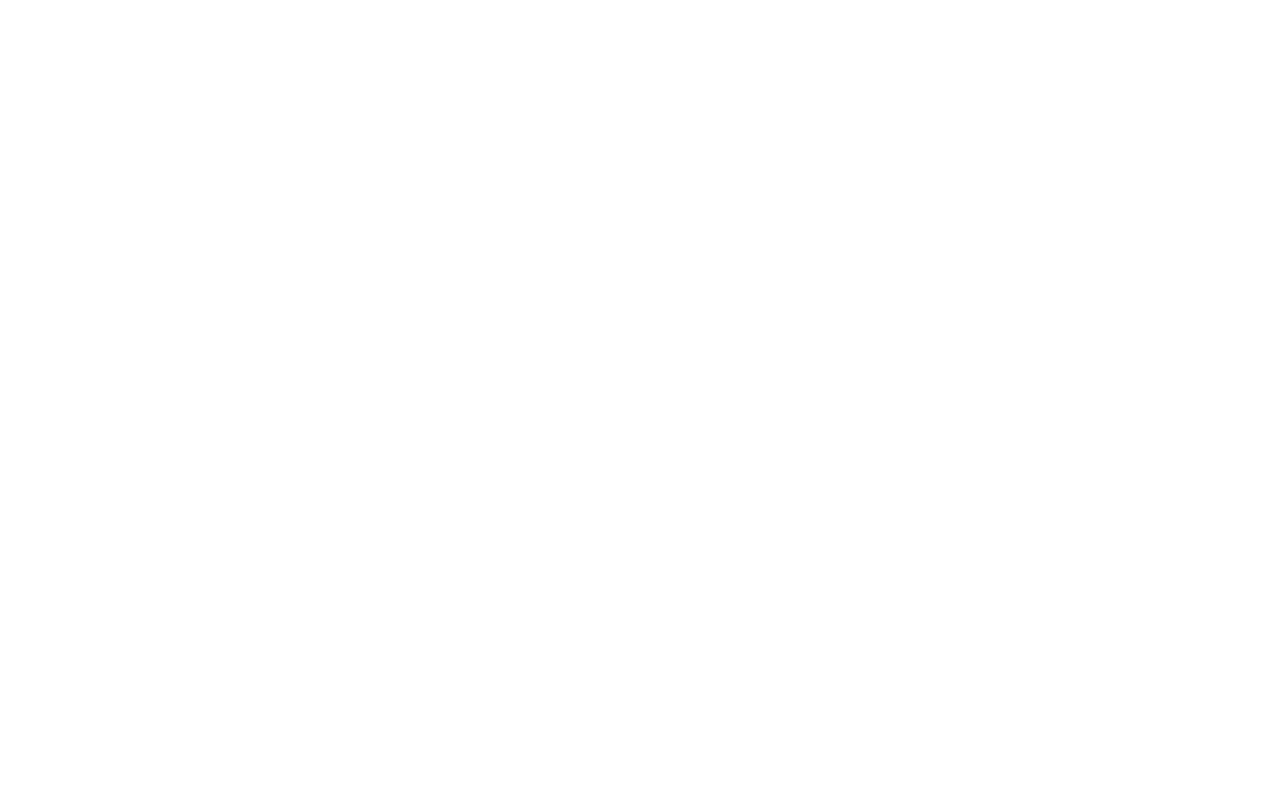
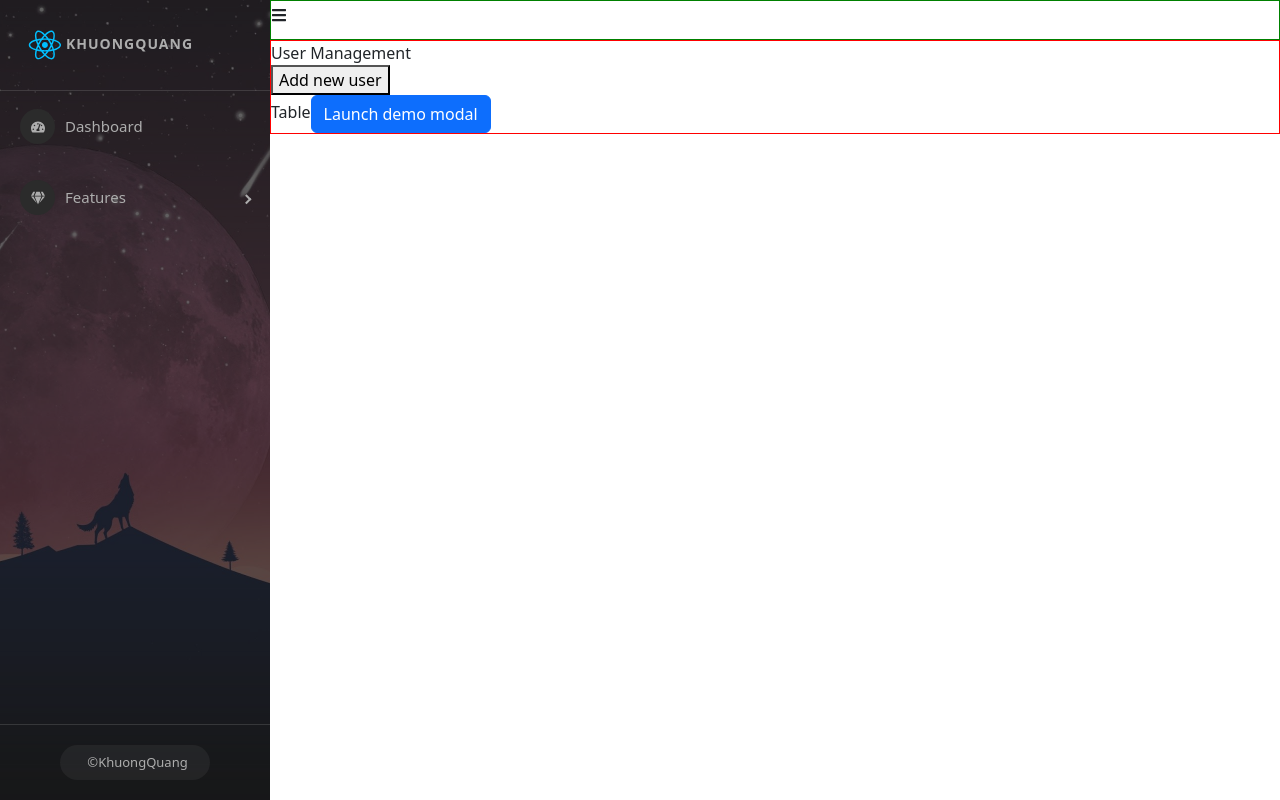
Before and after one commit to QuangKhuong3001/Test-Demo-React, a React (Create React App) app: page /admin/manage-user in a window 1280 px wide. Before the commit this address had no page. Built offline with nearby package versions, Linux system fonts and the light colour scheme.

Commit message:
modal add user

```diff
--- a/package.json
+++ b/package.json
@@ -6,16 +6,19 @@
     "@testing-library/jest-dom": "5.16.4",
     "@testing-library/react": "13.3.0",
     "@testing-library/user-event": "13.5.0",
+    "axios": "0.27.2",
     "bootstrap": "5.3.3",
     "react": "18.2.0",
     "react-bootstrap": "2.10.5",
     "react-dom": "18.2.0",
     "react-icon": "1.0.0",
     "react-icons": "4.4.0",
+    "react-paginate": "8.1.3",
     "react-pro-sidebar": "0.7.1",
     "react-redux": "8.0.1",
     "react-router-dom": "6.26.2",
     "react-scripts": "5.0.1",
+    "react-toastify": "9.0.7",
     "redux": "4.2.0",
     "redux-devtools-extension": "2.13.9",
     "redux-thunk": "2.4.1",
--- a/src/App.scss
+++ b/src/App.scss
@@ -72,8 +72,9 @@
         background: #303030;
         color: white;
         &:hover{
-        background: black;
-      }
+          background: black;
+          border: none;
+        }
       }
     }
   }
--- a/src/components/admin/admin.js
+++ b/src/components/admin/admin.js
@@ -2,7 +2,7 @@
 import './admin.scss'
 import { FaBars } from "react-icons/fa";
 import { useState } from "react";
-
+import { Outlet } from "react-router-dom";
 
 const Admin = (props) => {
     const [collapsed, setCollapsed] = useState(false);
@@ -13,8 +13,12 @@
                 <SideBar collapsed={collapsed} />
             </div>
             <div className="admin-content">
-                <FaBars onClick={() => setCollapsed(!collapsed)}></FaBars>
-                content go here
+                <div className="admin-header">
+                    <FaBars onClick={() => setCollapsed(!collapsed)}></FaBars>
+                </div>
+                <div className="admin-main">
+                    <Outlet />
+                </div>
             </div>
         </div>
     )
--- a/src/components/admin/admin.scss
+++ b/src/components/admin/admin.scss
@@ -1,8 +1,20 @@
-.admin-container{
+.admin-container {
     display: flex;
-    .admin-sidebar{
-        .pro-sidebar{
+    .admin-sidebar {
+        .pro-sidebar {
             height: 100vh;
         }
     }
+
+    .admin-content {
+        width: 100%;
+        .admin-header {
+            height: 40px;
+            border: 1px solid green;
+        }
+
+        .admin-main {
+            border: 1px solid red;
+        }
+    }
 }
--- /dev/null
+++ b/src/components/admin/content/dashboard.js
@@ -0,0 +1,7 @@
+const Dashboard = (props) => {
+    return (
+        <div>dashBoard</div>
+    )
+}
+
+export default Dashboard
--- /dev/null
+++ b/src/components/admin/content/manageuser.js
@@ -0,0 +1,25 @@
+import ModalCreateUser from "./modalcreateuser";
+
+
+const manageUser = (props) => {
+    return (
+        <div className="manage-user-container">
+            <div className="title">
+                User Management
+            </div>
+            <div className="manage-user-content">
+                <div>
+                    <button>
+                        Add new user
+                    </button>
+                </div>
+                <div>
+                    Table
+                    <ModalCreateUser />
+                </div>
+            </div>
+        </div >
+    )
+}
+
+export default manageUser;
--- /dev/null
+++ b/src/components/admin/content/modalcreateuser.js
@@ -0,0 +1,63 @@
+import { useState } from 'react';
+import Button from 'react-bootstrap/Button';
+import Modal from 'react-bootstrap/Modal';
+
+const ModalCreateUser = () => {
+    const [show, setShow] = useState(false);
+
+    const handleClose = () => setShow(false);
+    const handleShow = () => setShow(true);
+
+
+
+    return (
+        <>
+            <Button variant="primary" onClick={handleShow}>
+                Launch demo modal
+            </Button>
+
+            <Modal backdrop="static" show={show} onHide={handleClose} size='xl'>
+                <Modal.Header closeButton>
+                    <Modal.Title>Add new user</Modal.Title>
+                </Modal.Header>
+                <Modal.Body>
+                    <form className="row g-3">
+                        <div className="col-md-6">
+                            <label className="form-label">Email</label>
+                            <input type="email" className="form-control" />
+                        </div>
+                        <div className="col-md-6">
+                            <label className="form-label">Password</label>
+                            <input type="password" className="form-control" />
+                        </div>
+                        <div className="col-md-6">
+                            <label className="form-label">Username</label>
+                            <input type="text" className="form-control" />
+                        </div>
+                        <div className="col-md-4">
+                            <label className="form-label">State</label>
+                            <select className="form-select">
+                                <option selected value="USER">USER</option>
+                                <option value="ADMIN">ADMIN</option>
+                            </select>
+                        </div>
+                        <div className='col-md-12'>
+                            <label className='form-label'>Image</label>
+                            <input type='file' />
+                        </div>
+                    </form>
+                </Modal.Body >
+                <Modal.Footer>
+                    <Button variant="secondary" onClick={handleClose}>
+                        Close
+                    </Button>
+                    <Button variant="primary" onClick={handleClose}>
+                        Save
+                    </Button>
+                </Modal.Footer>
+            </Modal >
+        </>
+    );
+}
+
+export default ModalCreateUser;
--- a/src/components/admin/sidebar.js
+++ b/src/components/admin/sidebar.js
@@ -7,11 +7,14 @@
     SidebarFooter,
     SidebarContent,
 } from 'react-pro-sidebar'; import 'react-pro-sidebar/dist/css/styles.css';
-import { FaTachometerAlt, FaGem, FaList, FaGithub, FaRegLaughWink, FaHeart } from 'react-icons/fa';
+import { FaTachometerAlt, FaGem } from 'react-icons/fa';
 import sidebarBg from "../../assets/bg2.jpg"
+import { DiReact } from 'react-icons/di'
+import '../admin/sidebar.scss'
+import { Link } from 'react-router-dom';
 
 const SideBar = (props) => {
-    const { image, collapsed, toggled, handleToggleSidebar } = props;
+    const { collapsed, toggled, handleToggleSidebar } = props;
     return (
         <div>
             <ProSidebar
@@ -34,7 +37,8 @@
                             whiteSpace: 'nowrap',
                         }}
                     >
-                        sidebarTitle
+                        <DiReact size={'3em'} color={'00bfff'} />
+                        KhuongQuang
                     </div>
                 </SidebarHeader>
 
@@ -42,41 +46,21 @@
                     <Menu iconShape="circle">
                         <MenuItem
                             icon={<FaTachometerAlt />}
-                            suffix={<span className="badge red">new</span>}
                         >
-                            dashboard
+                            Dashboard
+                            <Link to="/admin" />
                         </MenuItem>
-                        <MenuItem icon={<FaGem />}>components</MenuItem>
                     </Menu>
                     <Menu iconShape="circle">
                         <SubMenu
-                            suffix={<span className="badge yellow">3</span>}
-                            icon={<FaRegLaughWink />}
+                            icon={<FaGem />}
+                            title="Features"
                         >
-                            <MenuItem>submenu 1</MenuItem>
-                            <MenuItem>submenu 2</MenuItem>
-                            <MenuItem>submenu 3</MenuItem>
-                        </SubMenu>
-                        <SubMenu
-                            prefix={<span className="badge gray">3</span>}
-                            icon={<FaHeart />}
-                        >
-                            <MenuItem>submenu 1</MenuItem>
-                            <MenuItem>submenu 2</MenuItem>
-                            <MenuItem>submenu 3</MenuItem>
-                        </SubMenu>
-                        <SubMenu icon={<FaList />}>
-                            <MenuItem>submenu 1 </MenuItem>
-                            <MenuItem>submenu 2 </MenuItem>
-                            <SubMenu>
-                                <MenuItem>submenu 3.1 </MenuItem>
-                                <MenuItem>submenu 3.2 </MenuItem>
-                                <SubMenu>
-                                    <MenuItem>submenu 3.3.1 </MenuItem>
-                                    <MenuItem>submenu 3.3.2 </MenuItem>
-                                    <MenuItem>submenu 3.3.3 </MenuItem>
-                                </SubMenu>
-                            </SubMenu>
+                            <MenuItem>User Management
+                                <Link to="/admin/manage-user" />
+                            </MenuItem>
+                            <MenuItem>Quiz Management</MenuItem>
+                            <MenuItem>Question Management</MenuItem>
                         </SubMenu>
                     </Menu>
                 </SidebarContent>
@@ -89,20 +73,19 @@
                         }}
                     >
                         <a
-                            href="https://github.com/azouaoui-med/react-pro-sidebar"
+                            href="https://web.facebook.com/profile.php?id=100015581985913"
                             target="_blank"
                             className="sidebar-btn"
                             rel="noopener noreferrer"
                         >
-                            <FaGithub />
                             <span style={{ whiteSpace: 'nowrap', textOverflow: 'ellipsis', overflow: 'hidden' }}>
-                                viewSource
+                                &#169;KhuongQuang
                             </span>
                         </a>
                     </div>
                 </SidebarFooter>
             </ProSidebar>
-        </div>
+        </div >
     )
 }
 
--- /dev/null
+++ b/src/components/admin/sidebar.scss
@@ -0,0 +1,32 @@
+.sidebar-btn-wrapper {
+    display: flex;
+    align-items: center;
+    justify-content: center;
+    .sidebar-btn {
+      transition: width 0.3s;
+      width: 150px;
+      padding: 1px 5px;
+      border-radius: 40px;
+      background: rgba(255, 255, 255, 0.05);
+      color: #adadad;
+      text-decoration: none;
+      margin: 0 auto;
+      height: 35px;
+      display: flex;
+      align-items: center;
+      justify-content: center;
+      text-overflow: ellipsis;
+      overflow: hidden;
+      span {
+        margin-left: 5px;
+        font-size: 13px;
+      }
+      &:hover {
+        color:#dee2ec;
+      }
+      a{
+        color: rgba(var(--bs-link-color-rgb), var(--bs-link-opacity, 1)) !important;
+        text-decoration: none !important;
+      }
+    }
+  }
--- a/src/components/header/header.js
+++ b/src/components/header/header.js
@@ -1,8 +1,6 @@
-import { Button } from 'bootstrap';
 import Container from 'react-bootstrap/Container';
 import Nav from 'react-bootstrap/Nav';
 import Navbar from 'react-bootstrap/Navbar';
-import NavDropdown from 'react-bootstrap/NavDropdown';
 import { NavLink } from 'react-router-dom';
 
 const Header = () => {
--- a/src/index.js
+++ b/src/index.js
@@ -13,6 +13,9 @@
 import Admin from './components/admin/admin';
 import User from './components/user/user';
 import HomePage from './components/home/homepage';
+import ManageUser from './components/admin/content/manageuser';
+import Dashboard from './components/admin/content/dashboard';
+
 
 const root = ReactDOM.createRoot(document.getElementById('root'));
 root.render(
@@ -24,7 +27,10 @@
           <Route index element={<HomePage />} />
           <Route path='/user' element={<User />} />
         </Route>
-        <Route path='/admin' element={<Admin />} />
+        <Route path='/admin' element={<Admin />}>
+          <Route path='manage-user' element={<ManageUser />} />
+          <Route index element={<Dashboard />} />
+        </Route>
       </Routes>
     </BrowserRouter>
     {/* </React.StrictMode> */}
```
Also changed, not shown: 1 other file (tests, documents, lock files or other folders).
